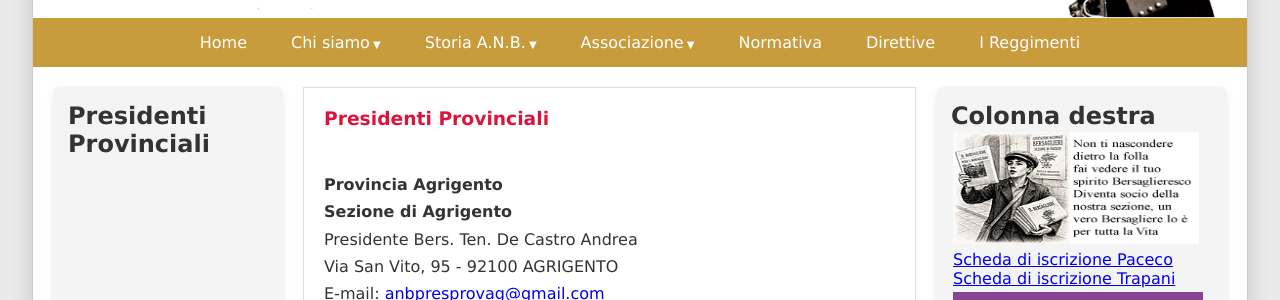
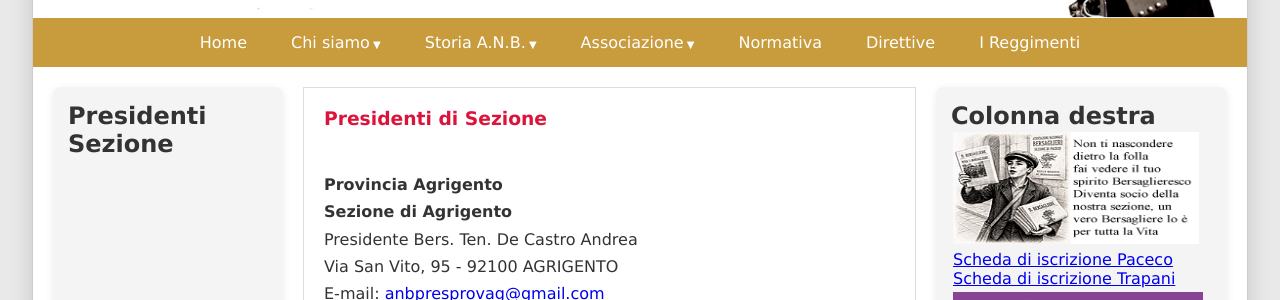
Before and after one commit to bersaglieripaceco/bersaglieripaceco.github.io, a Jekyll site: the page Pagine/Presidenti_Sezione.html, which Jekyll copies as it is, in a window 1280 px wide and 900 px high. Shown: the part 279-579 px from the top of the window. Built offline with Jekyll 4.4.1, drawn with Linux system fonts in a browser that asks for light colours.

Commit message:
Add files via upload

```diff
--- a/Pagine/Presidenti_Sezione.html
+++ b/Pagine/Presidenti_Sezione.html
@@ -52,7 +52,7 @@
 
         <aside id="sinistra">
 
-            <h2>Presidenti Provinciali</h2>
+            <h2>Presidenti Sezione</h2>
 
             <table width="200" border="0">
 
@@ -77,7 +77,7 @@
 
             <article>
 
-                <h1>Presidenti Provinciali</h1>
+                <h1>Presidenti di Sezione</h1>
 
   <p><br>
               <strong>Provincia Agrigento</strong><br>
```
